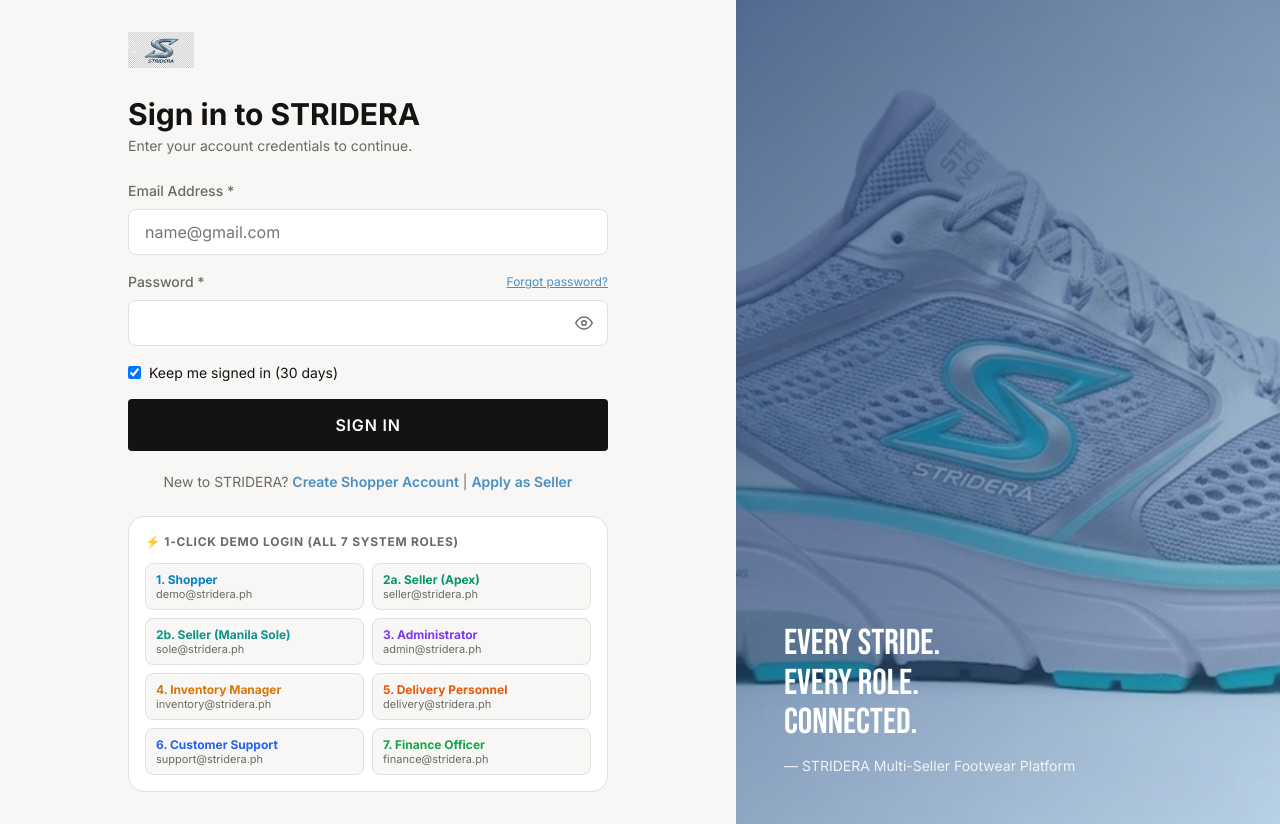
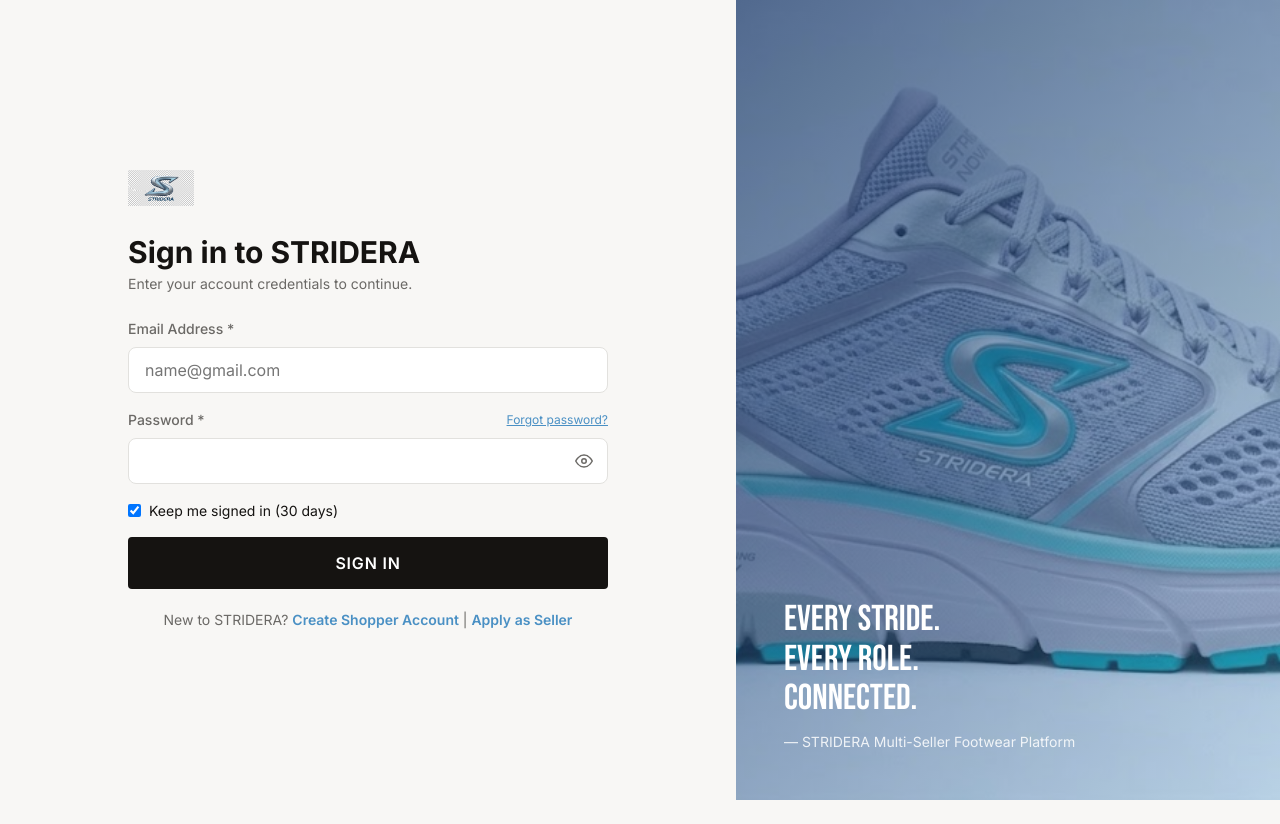
Before and after one commit to Nai-kun/STRIDERA---Ecommerce-, a Next.js app in the folder frontend/: page /account/login in a window 1280 px wide. After the commit the page ends 800 px from the top, so only its background shows below. Built offline with nearby package versions, Linux system fonts and the light colour scheme; no server answers.

Commit message:
chore: remove preview demo accounts panel from login page

```diff
--- a/frontend/app/account/login/page.js
+++ b/frontend/app/account/login/page.js
@@ -12,17 +12,6 @@ import {
 } from '../../../lib/validation';
 import InlineFieldError from '../../../components/InlineFieldError';
 import PasswordInput from '../../../components/PasswordInput';
-
-const DEMO_ROLES = [
-  { role: '1. Shopper', email: 'demo@stridera.ph', pass: 'Customer@123!', badge: '#0284c7' },
-  { role: '2a. Seller (Apex)', email: 'seller@stridera.ph', pass: 'Seller@123!', badge: '#059669' },
-  { role: '2b. Seller (Manila Sole)', email: 'sole@stridera.ph', pass: 'Seller@123!', badge: '#0d9488' },
-  { role: '3. Administrator', email: 'admin@stridera.ph', pass: 'Admin@Stridera2024!', badge: '#7c3aed' },
-  { role: '4. Inventory Manager', email: 'inventory@stridera.ph', pass: 'Inventory@123!', badge: '#d97706' },
-  { role: '5. Delivery Personnel', email: 'delivery@stridera.ph', pass: 'Delivery@123!', badge: '#ea580c' },
-  { role: '6. Customer Support', email: 'support@stridera.ph', pass: 'Support@123!', badge: '#2563eb' },
-  { role: '7. Finance Officer', email: 'finance@stridera.ph', pass: 'Finance@123!', badge: '#16a34a' }
-];
 
 function getRedirectForRole(role) {
   switch (role) {
@@ -248,38 +237,6 @@ export default function LoginPage() {
             {' '}|{' '}
             <Link href="/seller/register" style={{ color: 'var(--color-brand-primary)', fontWeight: 600 }}>Apply as Seller</Link>
           </p>
-
-          {/* 7-Role Quick Demo Switcher */}
-          <div style={{
-            marginTop: 'var(--space-6)', padding: 'var(--space-4)',
-            background: 'var(--color-surface)', borderRadius: 'var(--radius-lg)',
-            border: '1px solid var(--color-border)'
-          }}>
-            <div style={{ fontSize: 'var(--text-xs)', fontWeight: 700, textTransform: 'uppercase', letterSpacing: '0.06em', color: 'var(--color-text-muted)', marginBottom: 'var(--space-3)' }}>
-              ⚡ 1-Click Demo Login (All 7 System Roles)
-            </div>
-            <div style={{ display: 'grid', gridTemplateColumns: '1fr 1fr', gap: 'var(--space-2)' }}>
-              {DEMO_ROLES.map((d) => (
-                <button
-                  key={d.email}
-                  type="button"
-                  disabled={loading}
-                  onClick={() => {
-                    setForm({ email: d.email, password: d.pass });
-                    performLogin(d.email, d.pass);
-                  }}
-                  style={{
-                    textAlign: 'left', padding: '8px 10px',
-                    borderRadius: 'var(--radius-md)', border: '1px solid var(--color-border)',
-                    background: 'var(--color-bg)', cursor: 'pointer'
-                  }}
-                >
-                  <div style={{ fontSize: 'var(--text-xs)', fontWeight: 700, color: d.badge }}>{d.role}</div>
-                  <div style={{ fontSize: '11px', color: 'var(--color-text-muted)' }}>{d.email}</div>
-                </button>
-              ))}
-            </div>
-          </div>
         </div>
       </div>
 
```
